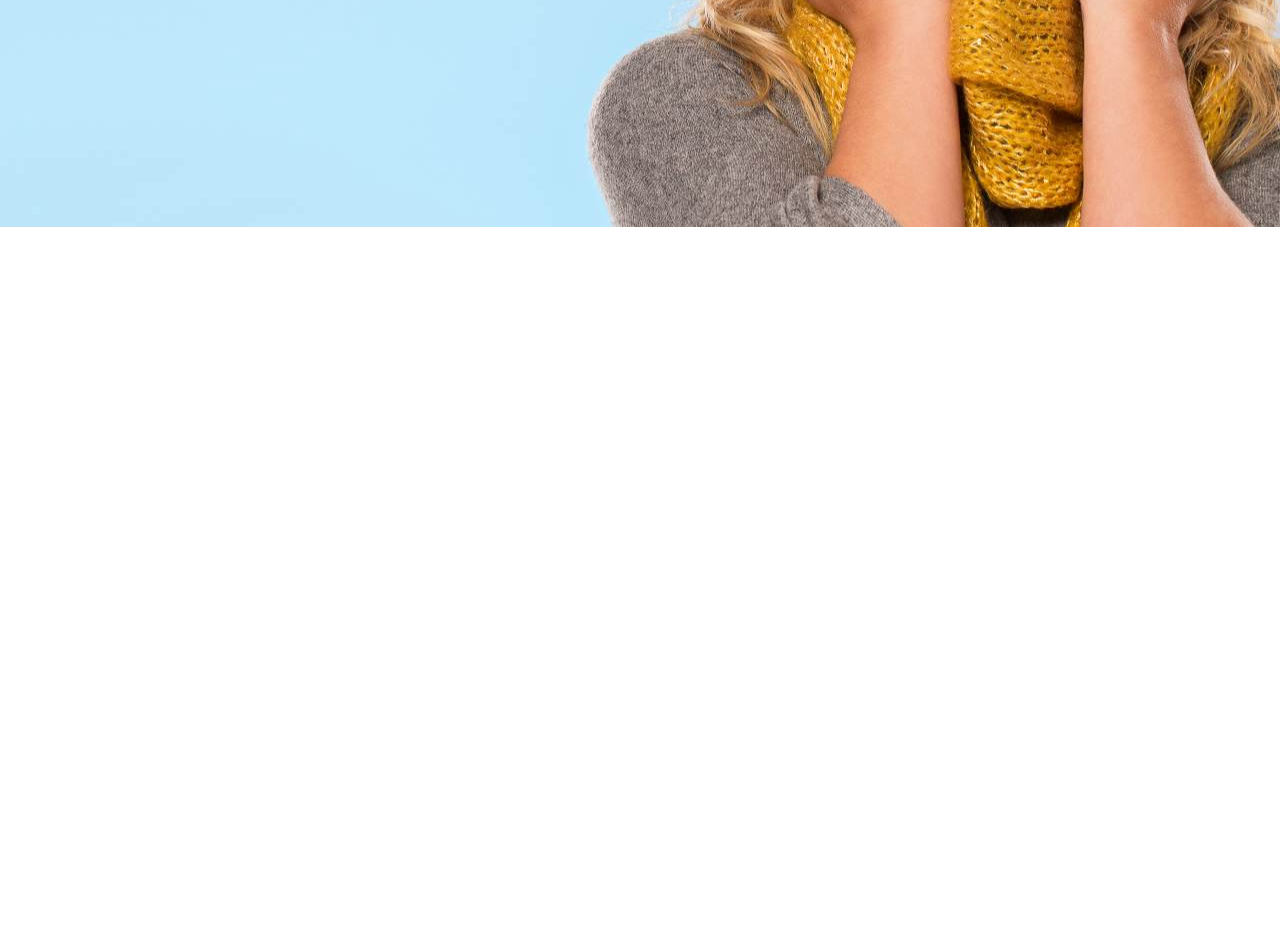
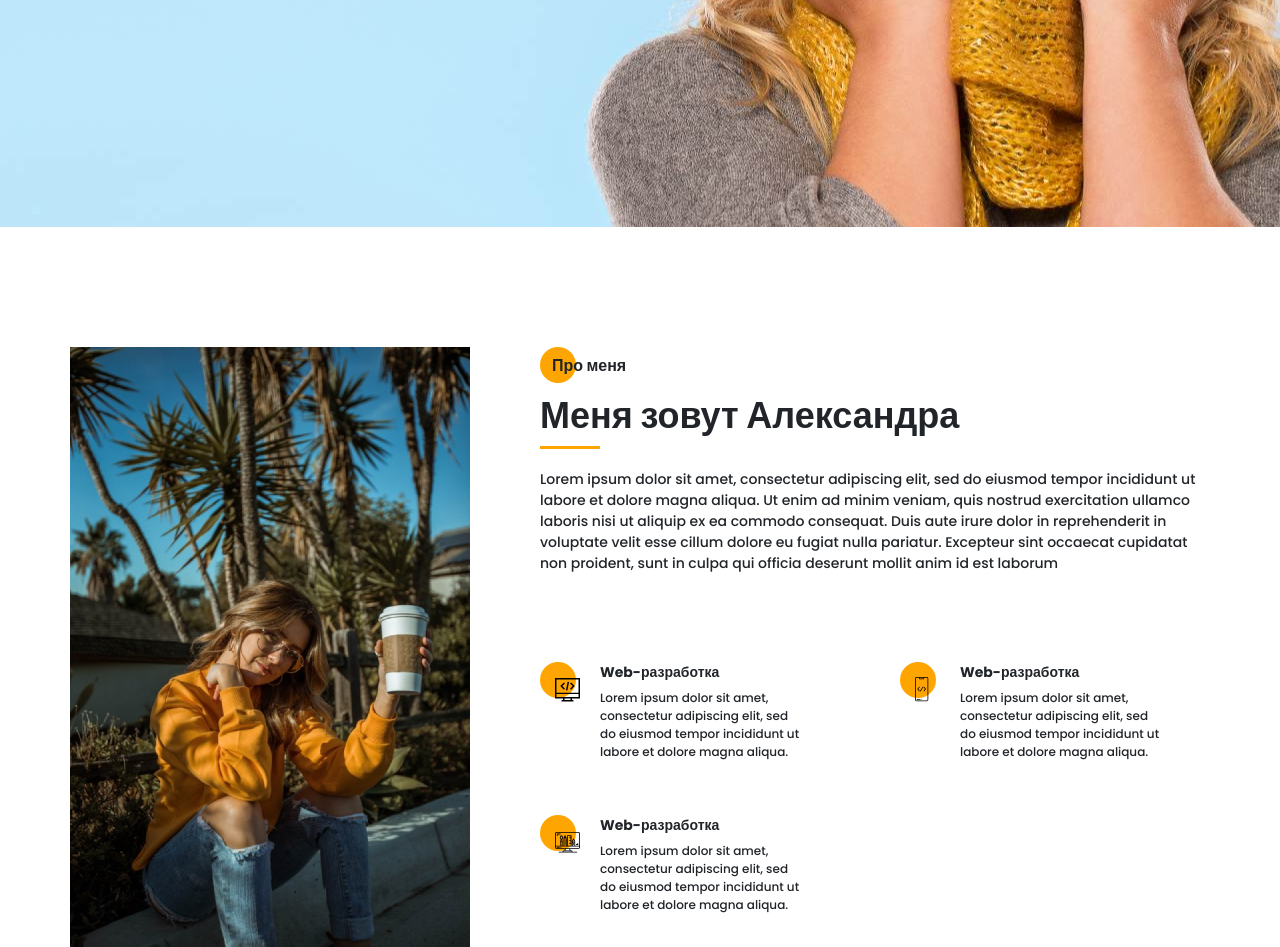
Before and after one commit to roma1524/Resumes, a website: page src/index.html in a window 1280 px wide. Shown: the part 573-1520 px from the top of the page. Before the commit the page ends 800 px from the top, so only its background shows below. Drawn offline with nearby package versions, Linux system fonts and the light colour scheme; files that its build step writes are made by us from their sources; files whose address does not match are found by name.

Commit message:
add second page

```diff
--- a/src/index.html
+++ b/src/index.html
@@ -171,20 +171,25 @@
         <div class="menu__social">
             <a href="#">
                 <svg width="20" height="20" viewBox="0 0 20 20" fill="none" xmlns="http://www.w3.org/2000/svg">
-                    <path d="M17.0698 0L2.9292 0C1.3139 0 -0.000488281 1.31439 -0.000488281 2.92969L-0.000488281 17.0703C-0.000488281 18.6856 1.3139 20 2.9292 20L8.82764 20L8.82764 12.9297L6.48389 12.9297L6.48389 9.41406L8.82764 9.41406L8.82764 7.03125C8.82764 5.09262 10.4046 3.51563 12.3433 3.51563L15.8979 3.51563L15.8979 7.03125L12.3433 7.03125L12.3433 9.41406L15.8979 9.41406L15.312 12.9297L12.3433 12.9297L12.3433 20L17.0698 20C18.6851 20 19.9995 18.6856 19.9995 17.0703L19.9995 2.92969C19.9995 1.31439 18.6851 0 17.0698 0Z" fill="black"/>
+                    <path d="M17.0698 0L2.9292 0C1.3139 0 -0.000488281 1.31439 -0.000488281 2.92969L-0.000488281 17.0703C-0.000488281 18.6856 1.3139 20 2.9292 20L8.82764 20L8.82764 12.9297L6.48389 12.9297L6.48389 9.41406L8.82764 9.41406L8.82764 7.03125C8.82764 5.09262 10.4046 3.51563 12.3433 3.51563L15.8979 3.51563L15.8979 7.03125L12.3433 7.03125L12.3433 9.41406L15.8979 9.41406L15.312 12.9297L12.3433 12.9297L12.3433 20L17.0698 20C18.6851 20 19.9995 18.6856 19.9995 17.0703L19.9995 2.92969C19.9995 1.31439 18.6851 0 17.0698 0Z"
+                          fill="black"/>
                 </svg>
             </a>
             <a href="#">
                 <svg width="20" height="20" viewBox="0 0 20 20" fill="none" xmlns="http://www.w3.org/2000/svg">
-                    <path d="M13.7495 0L6.24951 0C2.79826 0 -0.000488281 2.79875 -0.000488281 6.25L-0.000488281 13.75C-0.000488281 17.2013 2.79826 20 6.24951 20L13.7495 20C17.2008 20 19.9995 17.2013 19.9995 13.75L19.9995 6.25C19.9995 2.79875 17.2008 0 13.7495 0ZM18.1245 13.75C18.1245 16.1625 16.162 18.125 13.7495 18.125L6.24951 18.125C3.83701 18.125 1.87451 16.1625 1.87451 13.75L1.87451 6.25C1.87451 3.8375 3.83701 1.875 6.24951 1.875L13.7495 1.875C16.162 1.875 18.1245 3.8375 18.1245 6.25L18.1245 13.75Z" fill="black"/>
-                    <path d="M9.99951 5C7.23826 5 4.99951 7.23875 4.99951 10C4.99951 12.7613 7.23826 15 9.99951 15C12.7608 15 14.9995 12.7613 14.9995 10C14.9995 7.23875 12.7608 5 9.99951 5ZM9.99951 13.125C8.27701 13.125 6.87451 11.7225 6.87451 10C6.87451 8.27625 8.27701 6.875 9.99951 6.875C11.722 6.875 13.1245 8.27625 13.1245 10C13.1245 11.7225 11.722 13.125 9.99951 13.125Z" fill="black"/>
-                    <path d="M15.3745 5.29123C15.7425 5.29123 16.0408 4.99295 16.0408 4.62499C16.0408 4.25703 15.7425 3.95874 15.3745 3.95874C15.0065 3.95874 14.7083 4.25703 14.7083 4.62499C14.7083 4.99295 15.0065 5.29123 15.3745 5.29123Z" fill="black"/>
+                    <path d="M13.7495 0L6.24951 0C2.79826 0 -0.000488281 2.79875 -0.000488281 6.25L-0.000488281 13.75C-0.000488281 17.2013 2.79826 20 6.24951 20L13.7495 20C17.2008 20 19.9995 17.2013 19.9995 13.75L19.9995 6.25C19.9995 2.79875 17.2008 0 13.7495 0ZM18.1245 13.75C18.1245 16.1625 16.162 18.125 13.7495 18.125L6.24951 18.125C3.83701 18.125 1.87451 16.1625 1.87451 13.75L1.87451 6.25C1.87451 3.8375 3.83701 1.875 6.24951 1.875L13.7495 1.875C16.162 1.875 18.1245 3.8375 18.1245 6.25L18.1245 13.75Z"
+                          fill="black"/>
+                    <path d="M9.99951 5C7.23826 5 4.99951 7.23875 4.99951 10C4.99951 12.7613 7.23826 15 9.99951 15C12.7608 15 14.9995 12.7613 14.9995 10C14.9995 7.23875 12.7608 5 9.99951 5ZM9.99951 13.125C8.27701 13.125 6.87451 11.7225 6.87451 10C6.87451 8.27625 8.27701 6.875 9.99951 6.875C11.722 6.875 13.1245 8.27625 13.1245 10C13.1245 11.7225 11.722 13.125 9.99951 13.125Z"
+                          fill="black"/>
+                    <path d="M15.3745 5.29123C15.7425 5.29123 16.0408 4.99295 16.0408 4.62499C16.0408 4.25703 15.7425 3.95874 15.3745 3.95874C15.0065 3.95874 14.7083 4.25703 14.7083 4.62499C14.7083 4.99295 15.0065 5.29123 15.3745 5.29123Z"
+                          fill="black"/>
                 </svg>
 
             </a>
             <a href="#">
                 <svg width="20" height="19" viewBox="0 0 20 19" fill="none" xmlns="http://www.w3.org/2000/svg">
-                    <path d="M10 0C4.475 0 0 4.36167 0 9.74107C0 14.0457 2.865 17.6962 6.8375 18.9832C7.3375 19.0749 7.52083 18.7734 7.52083 18.5148C7.52083 18.2835 7.5125 17.6706 7.50833 16.8585C4.72667 17.4459 4.14 15.5517 4.14 15.5517C3.685 14.4274 3.0275 14.1267 3.0275 14.1267C2.12167 13.5228 3.0975 13.5352 3.0975 13.5352C4.10167 13.603 4.62917 14.5389 4.62917 14.5389C5.52083 16.0283 6.97 15.5979 7.54167 15.3493C7.63167 14.719 7.88917 14.2903 8.175 14.0466C5.95417 13.8029 3.62 12.9652 3.62 9.23304C3.62 8.16988 4.0075 7.30085 4.64917 6.61934C4.53667 6.37317 4.19917 5.3827 4.73667 4.04116C4.73667 4.04116 5.57417 3.78012 7.48667 5.03988C8.28667 4.82345 9.13667 4.71606 9.98667 4.7111C10.8367 4.71606 11.6867 4.82345 12.4867 5.03988C14.3867 3.78012 15.2242 4.04116 15.2242 4.04116C15.7617 5.3827 15.4242 6.37317 15.3242 6.61934C15.9617 7.30085 16.3492 8.16988 16.3492 9.23304C16.3492 12.9752 14.0117 13.7987 11.7867 14.0383C12.1367 14.3307 12.4617 14.928 12.4617 15.8408C12.4617 17.1444 12.4492 18.1918 12.4492 18.5082C12.4492 18.7635 12.6242 19.0683 13.1367 18.9708C17.1375 17.692 20 14.0391 20 9.74107C20 4.36167 15.5225 0 10 0Z" fill="#212121"/>
+                    <path d="M10 0C4.475 0 0 4.36167 0 9.74107C0 14.0457 2.865 17.6962 6.8375 18.9832C7.3375 19.0749 7.52083 18.7734 7.52083 18.5148C7.52083 18.2835 7.5125 17.6706 7.50833 16.8585C4.72667 17.4459 4.14 15.5517 4.14 15.5517C3.685 14.4274 3.0275 14.1267 3.0275 14.1267C2.12167 13.5228 3.0975 13.5352 3.0975 13.5352C4.10167 13.603 4.62917 14.5389 4.62917 14.5389C5.52083 16.0283 6.97 15.5979 7.54167 15.3493C7.63167 14.719 7.88917 14.2903 8.175 14.0466C5.95417 13.8029 3.62 12.9652 3.62 9.23304C3.62 8.16988 4.0075 7.30085 4.64917 6.61934C4.53667 6.37317 4.19917 5.3827 4.73667 4.04116C4.73667 4.04116 5.57417 3.78012 7.48667 5.03988C8.28667 4.82345 9.13667 4.71606 9.98667 4.7111C10.8367 4.71606 11.6867 4.82345 12.4867 5.03988C14.3867 3.78012 15.2242 4.04116 15.2242 4.04116C15.7617 5.3827 15.4242 6.37317 15.3242 6.61934C15.9617 7.30085 16.3492 8.16988 16.3492 9.23304C16.3492 12.9752 14.0117 13.7987 11.7867 14.0383C12.1367 14.3307 12.4617 14.928 12.4617 15.8408C12.4617 17.1444 12.4492 18.1918 12.4492 18.5082C12.4492 18.7635 12.6242 19.0683 13.1367 18.9708C17.1375 17.692 20 14.0391 20 9.74107C20 4.36167 15.5225 0 10 0Z"
+                          fill="#212121"/>
                 </svg>
             </a>
         </div>
@@ -212,11 +217,77 @@
 </section>
 
 <section class="about">
+
     <div class="container">
-        <div class="about__img"></div>
-        <div class="about__descr"></div>
-        <div class="about__skills"></div>
+
+        <div class="about__wrapper">
+            <div class="about__photo">
+                <img src="img/main_photo.jpg" alt="photo"></img>
+            </div>
+            <div class="about__descr">
+                <h2 class="about__title title_fz16 promo__subtitle">Про меня</h2>
+                <div class="title title_fz36 about__subtitle">Меня зовут Александра</div>
+                <div class="divider"></div>
+
+                <p class="about__text">
+                    Lorem ipsum dolor sit amet, consectetur adipiscing elit, sed do eiusmod tempor
+                    incididunt ut labore et dolore magna aliqua. Ut enim ad minim veniam, quis nostrud exercitation
+                    ullamco laboris nisi ut aliquip ex ea commodo consequat. Duis aute irure dolor in reprehenderit
+                    in
+                    voluptate velit esse cillum dolore eu fugiat nulla pariatur. Excepteur sint occaecat cupidatat
+                    non
+                    proident, sunt in culpa qui officia deserunt mollit anim id est laborum
+                </p>
+            </div>
+            <div class="about__skills">
+                <div class="about__skills-item">
+                    <div class="about__skills-circle">
+                        <img src="icons/about_me/web_development.svg" alt="web dev">
+                    </div>
+                    <div>
+                        <div class="title title_fz14">
+                            Web-разработка
+                        </div>
+                        <div class="about__skills-text">
+                            Lorem ipsum dolor sit amet, consectetur adipiscing elit, sed do eiusmod tempor incididunt ut
+                            labore et dolore magna aliqua.
+                        </div>
+                    </div>
+                </div>
+                <div class="about__skills-item">
+                    <div class="about__skills-circle">
+                        <img src="icons/about_me/mobile_dev.svg" alt="mobile dev">
+                    </div>
+                    <div>
+                        <div class="title title_fz14">
+                            Web-разработка
+                        </div>
+                        <div class="about__skills-text">
+                            Lorem ipsum dolor sit amet, consectetur adipiscing elit, sed do eiusmod tempor incididunt ut
+                            labore et dolore magna aliqua.
+                        </div>
+                    </div>
+                </div>
+                <div class="about__skills-item">
+                    <div class="about__skills-circle">
+                        <img src="icons/about_me/design.svg" alt="design">
+                    </div>
+                    <div>
+                        <div class="title title_fz14">
+                            Web-разработка
+                        </div>
+                        <div class="about__skills-text">
+                            Lorem ipsum dolor sit amet, consectetur adipiscing elit, sed do eiusmod tempor incididunt ut
+                            labore et dolore magna aliqua.
+                        </div>
+                    </div>
+                </div>
+            </div>
+
+        </div>
+
     </div>
+
 </section>
 
 <script src="js/script.js"></script>
--- /dev/null
+++ b/src/sass/blocks/_about.scss
@@ -0,0 +1,69 @@
+.about {
+  padding-top: 120px;
+
+  &__wrapper {
+    display: grid;
+    grid-template-columns: 400px 670px;
+    grid-template-rows: minmax(245px, auto) minmax(255px, auto);
+    grid-auto-rows: minmax(245px, auto);
+    column-gap: 70px;
+    row-gap: 40px;
+  }
+
+  &__photo {
+    grid-row: 1 / 3;
+
+    img {
+      width: 100%;
+    }
+  }
+
+  &__descr {
+    padding-top: 6px;
+
+    .divider {
+      margin-top: 0;
+    }
+  }
+
+  &__title {
+    position: relative;
+    padding: 1px 0 0 12px;
+    @include before_circle;
+  }
+
+  &__text {
+    margin-top: 20px;
+    font-size: 14px;
+    line-height: 21px;
+  }
+
+  &__skills {
+    display: grid;
+    grid-template: repeat(2, minmax(115px, auto)) / repeat(2, minmax(260px, auto));
+    grid-auto-rows: 1fr;
+    column-gap: 50px;
+    row-gap: 20px;
+
+    &-item {
+      display: grid;
+      grid-template-columns: 40px 200px;
+      column-gap: 20px;
+    }
+
+    &-circle {
+      position: relative;
+      padding: 15px 0 0 15px;
+      @include before_circle;
+
+      &:before {
+        top: 0;
+      }
+    }
+    &-text {
+      margin-top: 6px;
+      font-size: 12px;
+      line-height: 18px;
+    }
+  }
+}
--- a/src/sass/blocks/_title.scss
+++ b/src/sass/blocks/_title.scss
@@ -7,10 +7,16 @@
     font-size: 14px;
     line-height: 21px;
   }
+
   &_fz16 {
     font-size: 16px;
     line-height: 24px;
   }
+
+  &_fz36 {
+    font-size: 36px;
+  }
+
   &_fz48 {
     font-size: 48px;
   }
--- a/src/sass/style.scss
+++ b/src/sass/style.scss
@@ -16,8 +16,16 @@
     margin: 0 auto;
 }
 
+.divider {
+    width: 60px;
+    height: 3px;
+    background-color: $main-color;
+    margin-top: 25px;
+}
+
 @import "blocks/promo";
 @import "blocks/title";
 @import "blocks/btns";
 @import "blocks/sidepanel";
 @import "blocks/menu";
+@import "blocks/about";
```
Also changed, not shown: dist/css/style.min.css, dist/index.html.
